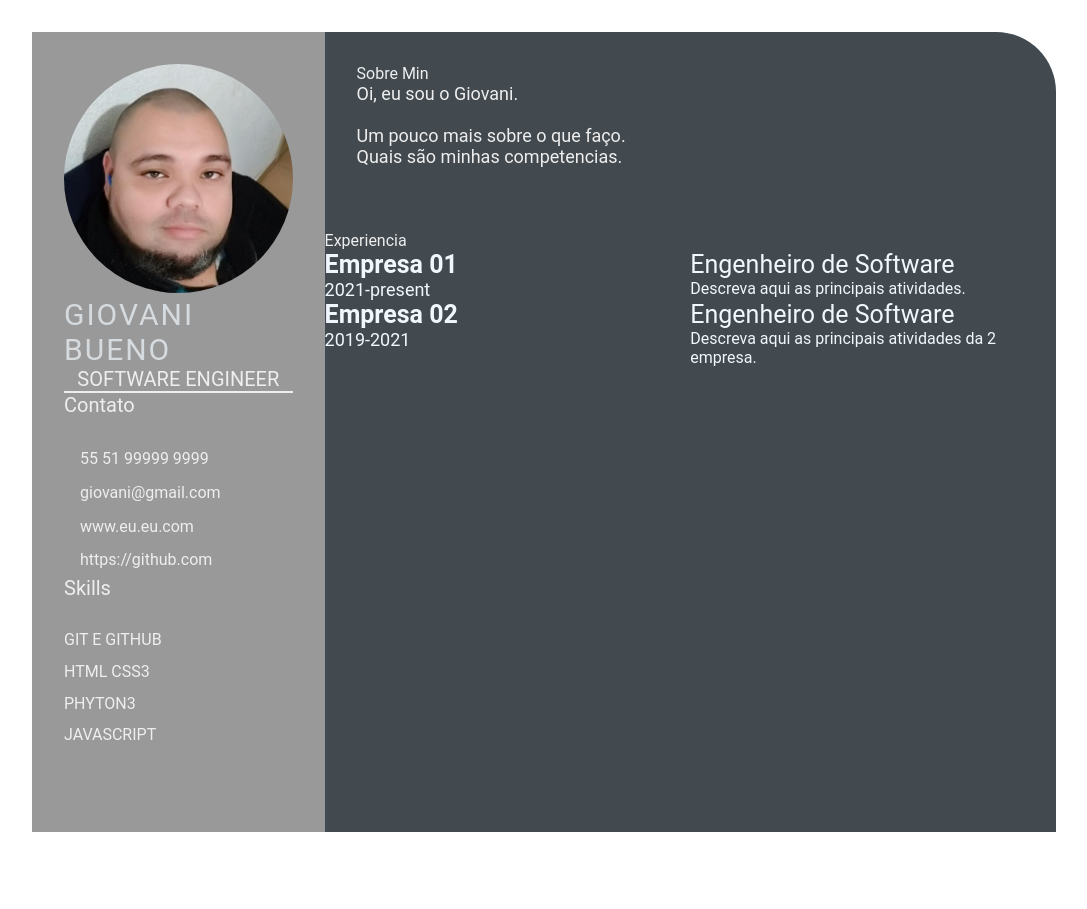
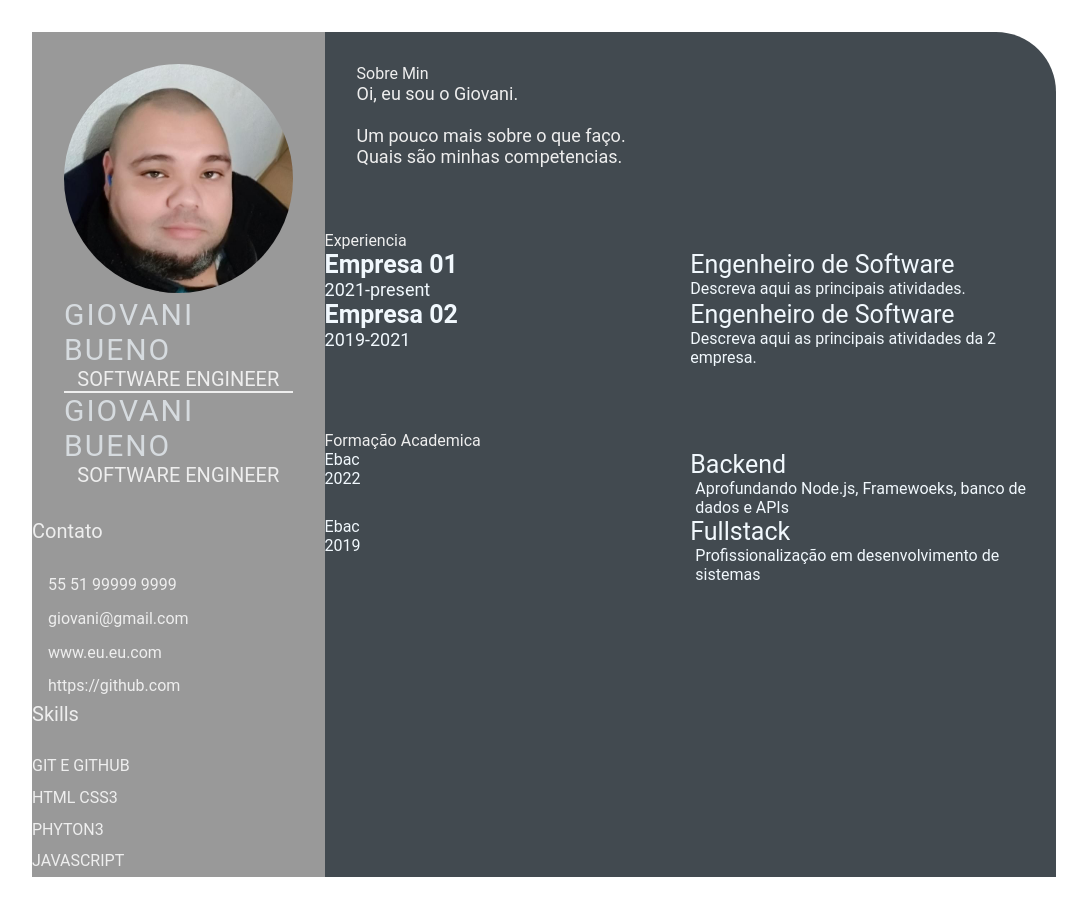
Before and after one commit to Gbuennno/Devweekgit.github.io, a plain HTML site: page index.html in a window 1280 px wide. Shown: the whole page, without its empty margins (96-1183 px from the left). Before the commit the page ends 864 px from the top, so only its background shows below. Drawn offline with Linux system fonts and the light colour scheme.

Commit message:
praticando

```diff
--- a/index.html
+++ b/index.html
@@ -1,5 +1,6 @@
 <!DOCTYPE html>
 <html lang="en">
+
 <head>
     <meta charset="UTF-8">
     <meta http-equiv="X-UA-Compatible" content="IE=edge">
@@ -7,6 +8,7 @@
     <title>Giovani Bueno CV</title>
     <link rel="stylesheet" href="style.css">
 </head>
+
 <body>
     <main class="resume-contents">
         <section class="left-section">
@@ -16,6 +18,10 @@
                     <p class="name">Giovani Bueno</p>
                     <p class="profession">Software Engineer</p>
                 </div>
+                <p class="name">Giovani Bueno</p>
+                <p class="profession">Software Engineer</p>
+            </div>
+
             <div class="contact-info">
                 <p class="left-title">Contato</p>
                 <ul>
@@ -76,7 +82,33 @@
                     </div>
                 </div>
             </section>
+            <section class="education gap">
+                <div class="right-title">Formação Academica</div>
+                <div class="education-contents">
+                    <div class="education-left">
+                        <p class="Education-school-name">Ebac</p>
+                        <p class="Education-time-period">2022</p>
+                    </div>
+                    <div class="education-right">
+                        <p class="education-subject">Backend</p>
+                        <p class="education-desc">
+                            Aprofundando Node.js, Framewoeks, banco de dados e APIs
+                        </p>
+                    </div>
+                    <div class="education-left">
+                        <p class="Education-school-name">Ebac</p>
+                        <p class="Education-time-period">2019</p>
+                    </div>
+                    <div class="education-right">
+                        <p class="education-subject">Fullstack</p>
+                        <p class="education-desc">
+                            Profissionalização em desenvolvimento de sistemas
+                        </p>
+                    </div>
+                </div>
+            </section>
         </section>
     </main>
 </body>
+
 </html>
```
Lines whose indentation alone changed are shown as unchanged.
